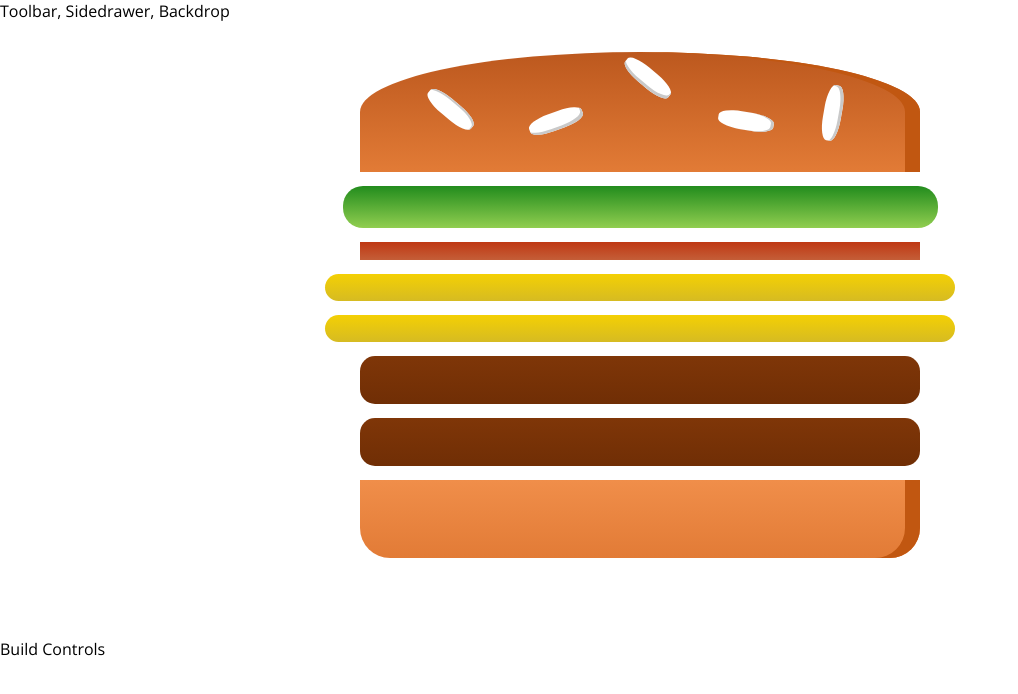
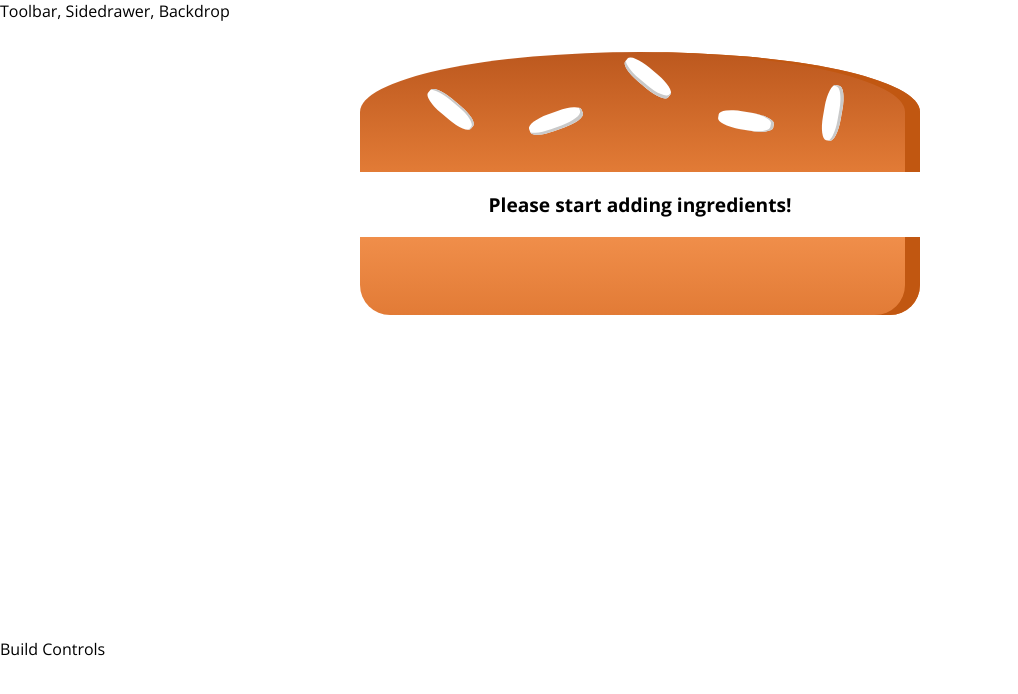
Before and after one commit to confusedwdeveloper/burger-builder, a React (Create React App) app: page / in a window 1280 px wide. Shown: the top 694 px of the page, without its empty margins (0-1018 px from the left). Built offline with nearby package versions, Linux system fonts and the light colour scheme.

Commit message:
added msg if no ingredients

```diff
--- a/src/components/Burger/Burger.js
+++ b/src/components/Burger/Burger.js
@@ -4,12 +4,21 @@
 import BurgerIngredient from "./BurgerIngredient/BurgerIngredient";
 
 const Burger = ({ ingredients }) => {
-  // transform to array
-  const transformedIngredients = Object.keys(ingredients).map((igkey) => {
-    return [...Array(ingredients[igkey])].map((_, i) => (
-      <BurgerIngredient key={igkey + i} type={igkey} />
-    ));
-  });
+  // transform to array or return p if no ingredients
+  let transformedIngredients = Object.keys(ingredients)
+    .map((igkey) => {
+      return [...Array(ingredients[igkey])].map((_, i) => (
+        <BurgerIngredient key={igkey + i} type={igkey} />
+      ));
+    })
+    .reduce((arr, el) => {
+      return arr.concat(el);
+    }, []);
+
+  // msg if no ingredient
+  if (!transformedIngredients.length) {
+    transformedIngredients = <p>Please start adding ingredients!</p>;
+  }
 
   return (
     <div className={classes.Burger}>
--- a/src/containers/BurgerBuilder/BurgerBuilder.js
+++ b/src/containers/BurgerBuilder/BurgerBuilder.js
@@ -5,10 +5,10 @@
 export default class BurgerBuilder extends Component {
   state = {
     ingredients: {
-      salad: 1,
-      bacon: 1,
-      cheese: 2,
-      meat: 2,
+      salad: 0,
+      bacon: 0,
+      cheese: 0,
+      meat: 0,
     },
   };
   render() {
```
